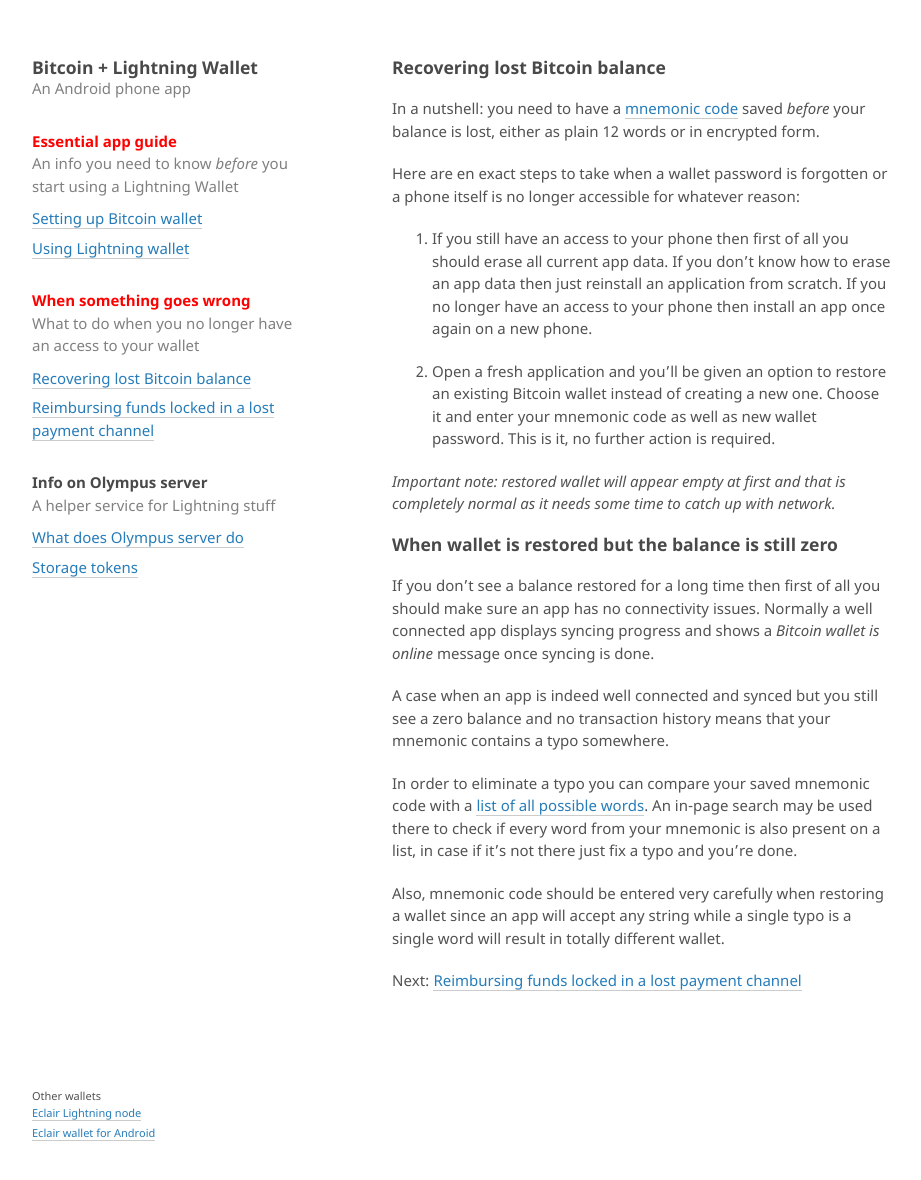
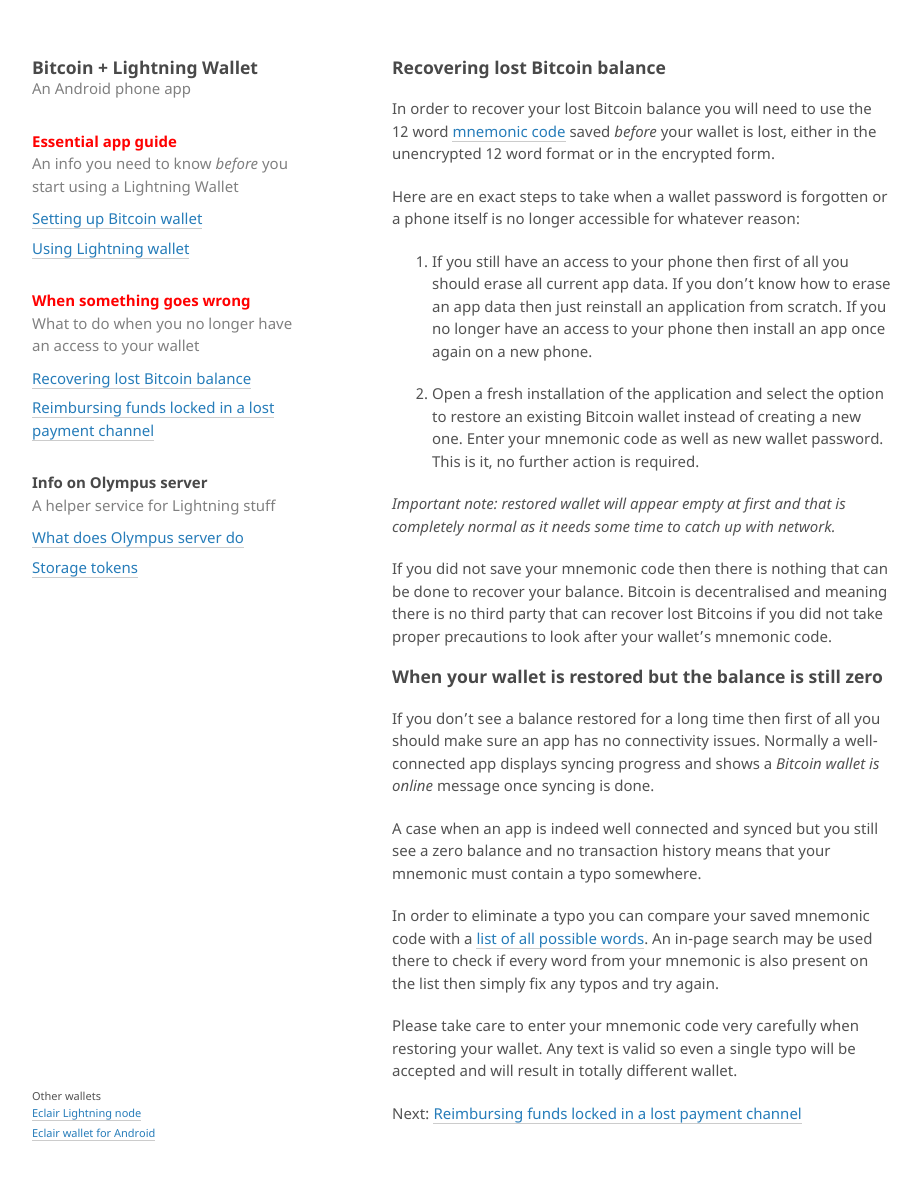
Before and after one commit to takaya-imai/lnwallet-site, a Jekyll site: the page built from recovering-lost-bitcoin-balance.md, in a window 1280 px wide and 1194 px high. Shown: the top 1180 px of the window, without its empty margins (178-1099 px from the left). Built offline with Jekyll 4.4.1, drawn with Linux system fonts in a browser that asks for light colours; our own code applies the rules of GitHub Pages for plain Markdown files.

Commit message:
Rephrased recovery page: fixed grammatical errors and typos, added line to stress importance of mnemonic phrase

```diff
--- a/recovering-lost-bitcoin-balance.md
+++ b/recovering-lost-bitcoin-balance.md
@@ -4,24 +4,26 @@ layout: default
 
 ### [](#recovering-lost-bitcoin-balance)Recovering lost Bitcoin balance
 
-In a nutshell: you need to have a [mnemonic code](setting-up-bitcoin-wallet.html#mnemonic-code) saved *before* your balance is lost, either as plain 12 words or in encrypted form.
+In order to recover your lost Bitcoin balance you will need to use the 12 word [mnemonic code](setting-up-bitcoin-wallet.html#mnemonic-code) saved *before* your wallet is lost, either in the unencrypted 12 word format or in the encrypted form.
 
 Here are en exact steps to take when a wallet password is forgotten or a phone itself is no longer accessible for whatever reason:
 
 1. If you still have an access to your phone then first of all you should erase all current app data. If you don't know how to erase an app data then just reinstall an application from scratch. If you no longer have an access to your phone then install an app once again on a new phone.
 
-2. Open a fresh application and you'll be given an option to restore an existing Bitcoin wallet instead of creating a new one. Choose it and enter your mnemonic code as well as new wallet password. This is it, no further action is required.
+2. Open a fresh installation of the application and select the option to restore an existing Bitcoin wallet instead of creating a new one. Enter your mnemonic code as well as new wallet password. This is it, no further action is required.
 
 *Important note: restored wallet will appear empty at first and that is completely normal as it needs some time to catch up with network.*
 
-### When wallet is restored but the balance is still zero
+If you did not save your mnemonic code then there is nothing that can be done to recover your balance. Bitcoin is decentralised and meaning there is no third party that can recover lost Bitcoins if you did not take proper precautions to look after your wallet's mnemonic code.
 
-If you don't see a balance restored for a long time then first of all you should make sure an app has no connectivity issues. Normally a well connected app displays syncing progress and shows a *Bitcoin wallet is online* message once syncing is done.
+### When your wallet is restored but the balance is still zero
 
-A case when an app is indeed well connected and synced but you still see a zero balance and no transaction history means that your mnemonic contains a typo somewhere.
+If you don't see a balance restored for a long time then first of all you should make sure an app has no connectivity issues. Normally a well-connected app displays syncing progress and shows a *Bitcoin wallet is online* message once syncing is done.
 
-In order to eliminate a typo you can compare your saved mnemonic code with a [list of all possible words](english-bip32.json). An in-page search may be used there to check if every word from your mnemonic is also present on a list, in case if it's not there just fix a typo and you're done.
+A case when an app is indeed well connected and synced but you still see a zero balance and no transaction history means that your mnemonic must contain a typo somewhere.
 
-Also, mnemonic code should be entered very carefully when restoring a wallet since an app will accept any string while a single typo is a single word will result in totally different wallet.
+In order to eliminate a typo you can compare your saved mnemonic code with a [list of all possible words](english-bip32.json). An in-page search may be used there to check if every word from your mnemonic is also present on the list then simply fix any typos and try again.
+
+Please take care to enter your mnemonic code very carefully when restoring your wallet. Any text is valid so even a single typo will be accepted and will result in totally different wallet.
 
 Next: [Reimbursing funds locked in a lost payment channel](http://lightning-wallet.com/reimbursing-funds-locked-in-a-lost-payment-channel.html#reimbursing-funds-locked-in-a-lost-payment-channel)
```
